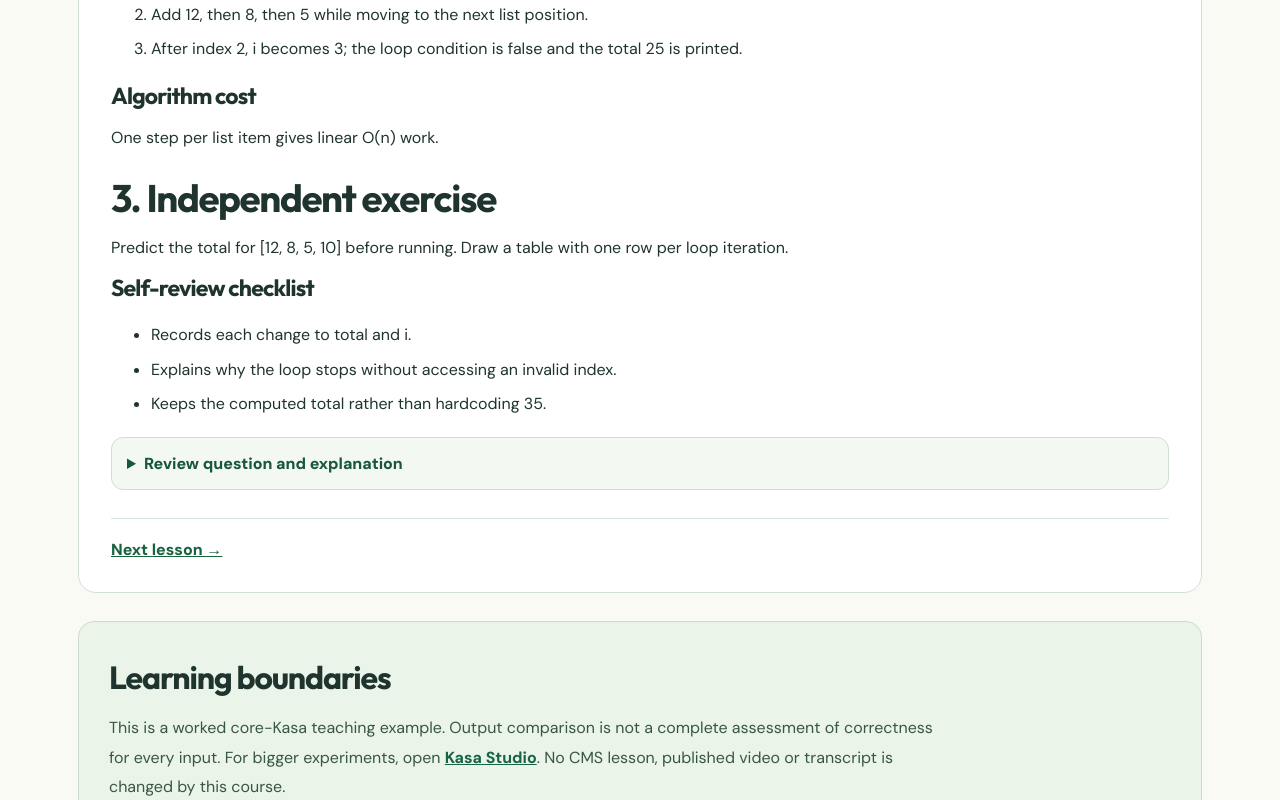
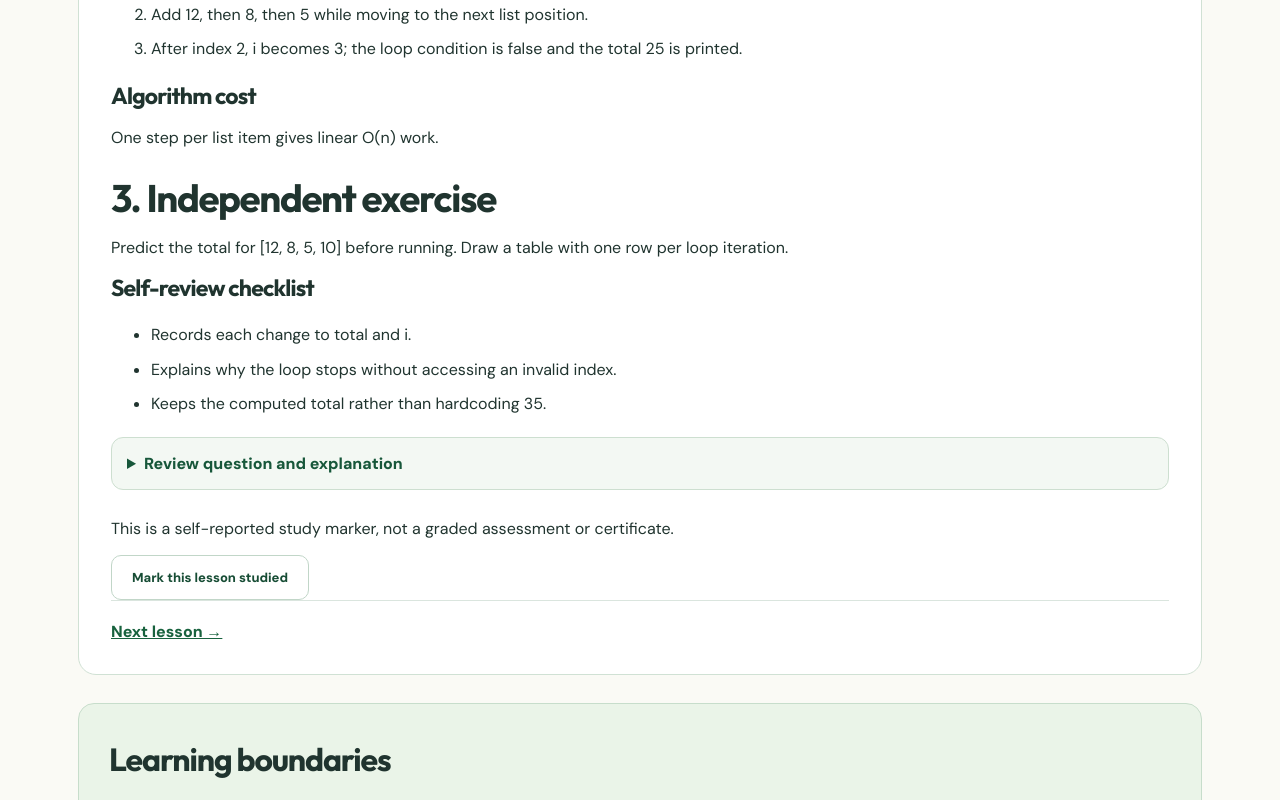
Before and after one commit to fosterb1/kasa-learning-academy, a Next.js app: page /learn/algorithms/trace-steps in a window 1280 px wide. Shown: the part 1703-2503 px from the top of the page. Built offline with nearby package versions, Linux system fonts and the light colour scheme; no server answers.

Commit message:
feat(academy): allow self-reported lesson study progress in algorithms

```diff
--- a/src/app/(site)/learn/algorithms/[slug]/page.tsx
+++ b/src/app/(site)/learn/algorithms/[slug]/page.tsx
@@ -1,4 +1,5 @@
 import Link from 'next/link'
+import { CourseProgressToggle } from '@/components/CourseProgressToggle'
 import {notFound} from 'next/navigation'
 import course from '@/lib/algorithms-course.json'
 import {Playground} from '@/components/Playground'
@@ -22,6 +23,7 @@ export default async function AlgorithmLessonPage({params}:{params:Promise<{slug
    <section><h2>1. Predict, then run</h2><p>Read the program before pressing Run. Predict its output and compare what Kasa actually prints.</p><Playground sourceCode={unit.source} expectedOutput={unit.output}/></section>
    <section><h2>2. Trace the algorithm</h2><ol>{unit.trace.map((step,i)=><li key={i}>{step}</li>)}</ol><h3>Algorithm cost</h3><p>{unit.complexity}</p></section>
    <section><h2>3. Independent exercise</h2><p>{unit.task}</p><h3>Self-review checklist</h3><ul>{unit.acceptance.map((point,i)=><li key={i}>{point}</li>)}</ul><details><summary>Review question and explanation</summary><p><strong>Question:</strong> {unit.question}</p><p><strong>Explanation:</strong> {unit.answer}</p></details></section>
+   <CourseProgressToggle id={'algorithms/'+slug}/>
    <nav className="academy-applied-next" aria-label="Previous and next algorithm">
     {index>0&&<Link href={'/learn/algorithms/'+course.units[index-1].slug}>← Previous lesson</Link>}
     {index<course.units.length-1?<Link href={'/learn/algorithms/'+course.units[index+1].slug}>Next lesson →</Link>:<Link href="/learning-path/data">Explore Stage 4 →</Link>}
```
